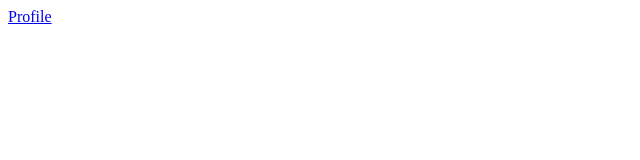
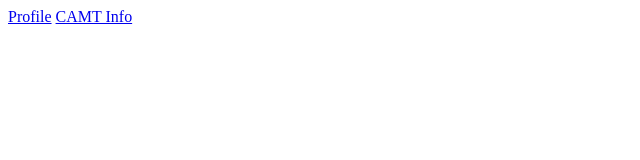
Before and after one commit to Drwby/Lab03, a plain HTML site: page index.html in a window 1280 px wide. Shown: the whole page, without its empty margins (0-640 px from the left). Drawn offline with Linux system fonts and the light colour scheme.

Commit message:
camt info

```diff
--- a/index.html
+++ b/index.html
@@ -1 +1,2 @@
 <a href="profile.html">Profile</a>
+<a href="https://www.camt.cmu.ac.th/index.php/th/">CAMT Info</a>
```
